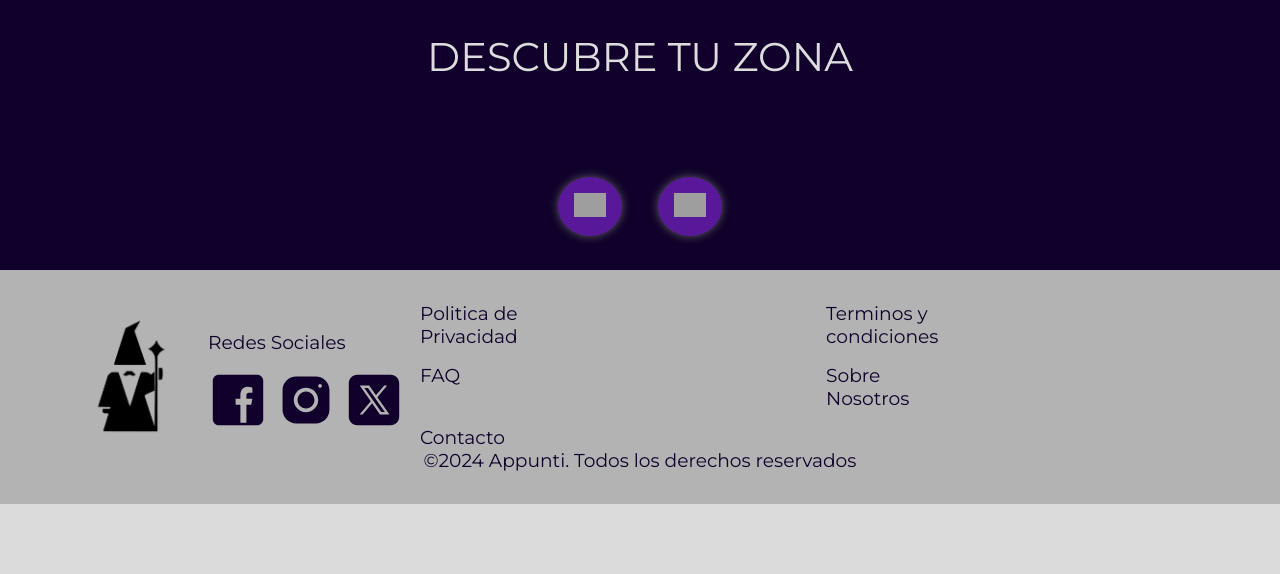
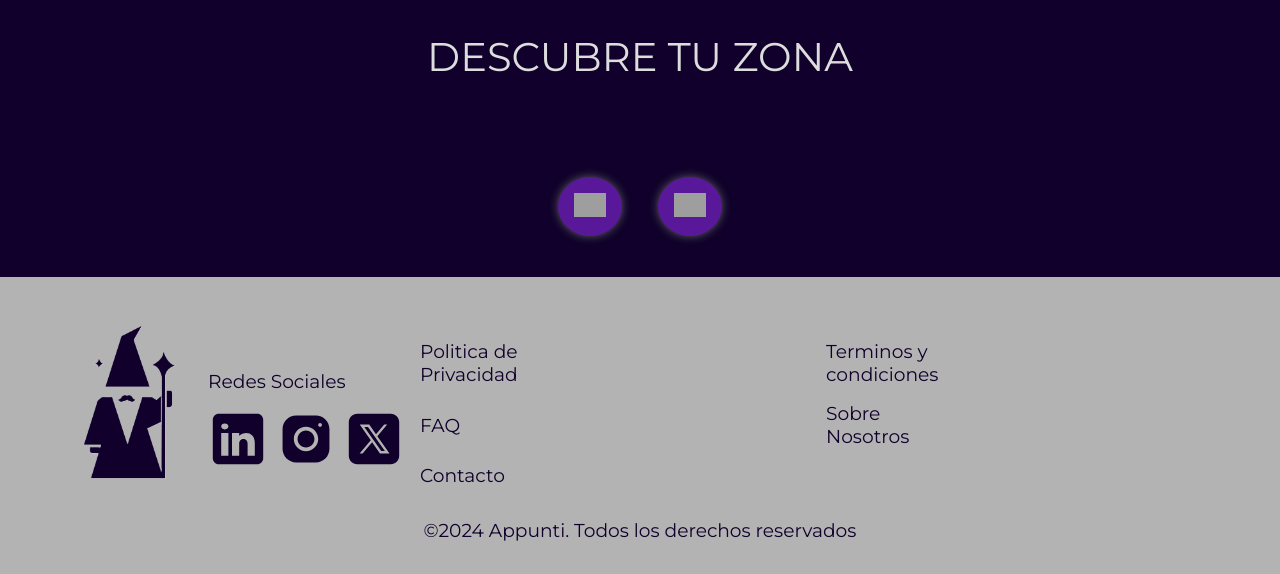
Before and after one commit to antonellapultrone/Appunti, a plain HTML site: page public/index.html in a window 1280 px wide. Shown: the part 1262-1836 px from the top of the page. Before the commit the page ends 1766 px from the top, so only its background shows below. Drawn offline with Linux system fonts and the light colour scheme; no server answers; grey boxes are pictures that could not be loaded.

Commit message:
ajuste de footer
se cambio de color el logo del mago
ajuste de padding en body
cambio de imagen en el link de linkdein en footer

```diff
--- a/public/css/body.css
+++ b/public/css/body.css
@@ -18,5 +18,5 @@ body {
     background-color: #dbdbdb;
     min-height: 100vh;
     position: relative;
-    padding-bottom: 220px;
+    padding-bottom: 290px;
 }
--- a/public/css/footer.css
+++ b/public/css/footer.css
@@ -53,6 +53,8 @@ footer {
 }
 .footer-container ul li{
     width: min-content;
+    height: min-content;
+    align-self: center;
 }
 .footer-container ul li a{
     text-decoration: none;
--- a/public/js/footer.js
+++ b/public/js/footer.js
@@ -3,14 +3,14 @@ export function renderFooter(footer){
     div.setAttribute('class', 'footer-container')
     div.innerHTML = `
                     <a href="">
-                        <img src="../assets/icon/mago-pesc-dark.png" alt="Logo Appunti" title="Logo Appunti">
+                        <img src="../assets/icon/10002B.png" alt="Logo Appunti" title="Logo Appunti">
                     </a>
                     <div class="social">
                         <p>Redes Sociales</p>
                         <div class="social-media">
                         <a href="https://www.linkedin.com/company/appuntiweb"  target="_blank">
                             <svg xmlns="http://www.w3.org/2000/svg" x="0px" y="0px" width="100" height="100" viewBox="0,0,256,256">
-                                <g fill="#10002b" fill-rule="nonzero" stroke="none" stroke-width="1" stroke-linecap="butt" stroke-linejoin="miter" stroke-miterlimit="10" stroke-dasharray="" stroke-dashoffset="0" font-family="none" font-weight="none" font-size="none" text-anchor="none" style="mix-blend-mode: normal"><g transform="scale(5.12,5.12)"><path d="M41,4h-32c-2.76,0 -5,2.24 -5,5v32c0,2.76 2.24,5 5,5h32c2.76,0 5,-2.24 5,-5v-32c0,-2.76 -2.24,-5 -5,-5zM37,19h-2c-2.14,0 -3,0.5 -3,2v3h5l-1,5h-4v15h-5v-15h-4v-5h4v-3c0,-4 2,-7 6,-7c2.9,0 4,1 4,1z"></path></g></g>
+                                <g fill="#10002b" fill-rule="nonzero" stroke="none" stroke-width="1" stroke-linecap="butt" stroke-linejoin="miter" stroke-miterlimit="10" stroke-dasharray="" stroke-dashoffset="0" font-family="none" font-weight="none" font-size="none" text-anchor="none" style="mix-blend-mode: normal"><g transform="scale(5.12,5.12)"><path d="M41,4h-32c-2.76,0 -5,2.24 -5,5v32c0,2.76 2.24,5 5,5h32c2.76,0 5,-2.24 5,-5v-32c0,-2.76 -2.24,-5 -5,-5zM17,20v19h-6v-19zM11,14.47c0,-1.4 1.2,-2.47 3,-2.47c1.8,0 2.93,1.07 3,2.47c0,1.4 -1.12,2.53 -3,2.53c-1.8,0 -3,-1.13 -3,-2.53zM39,39h-6c0,0 0,-9.26 0,-10c0,-2 -1,-4 -3.5,-4.04h-0.08c-2.42,0 -3.42,2.06 -3.42,4.04c0,0.91 0,10 0,10h-6v-19h6v2.56c0,0 1.93,-2.56 5.81,-2.56c3.97,0 7.19,2.73 7.19,8.26z"></path></g></g>
                             </svg>
                         </a>
                         <a href="https://www.instagram.com/appunti.web/" target="_blank">
```
